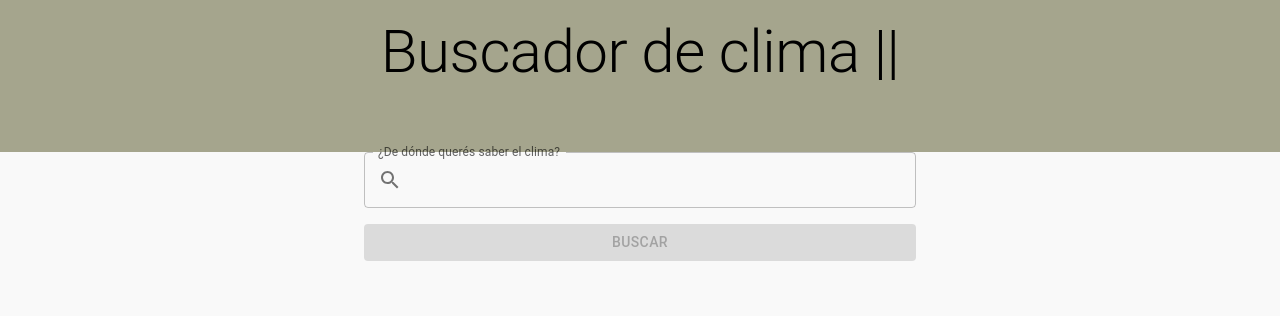
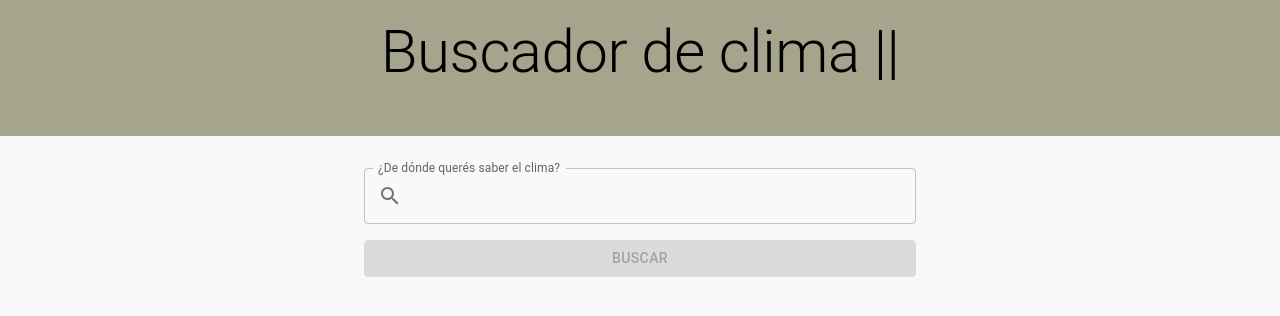
Before and after one commit to lautaromorel/clima, a React (Vite) app: page / in a window 1280 px wide. Shown: the top 316 px of the page. Built offline with nearby package versions, Linux system fonts and the light colour scheme.

Commit message:
Update index.css

```diff
--- a/src/index.css
+++ b/src/index.css
@@ -8,7 +8,8 @@ body{
 #nav{
 	background-color: #A5A58D;
 	padding-top: 1em;
-	padding-bottom: 2em;
+	padding-bottom: 1em;
+	margin-bottom: 2em;
 }
 #box{
 	max-width: 600px;
```
